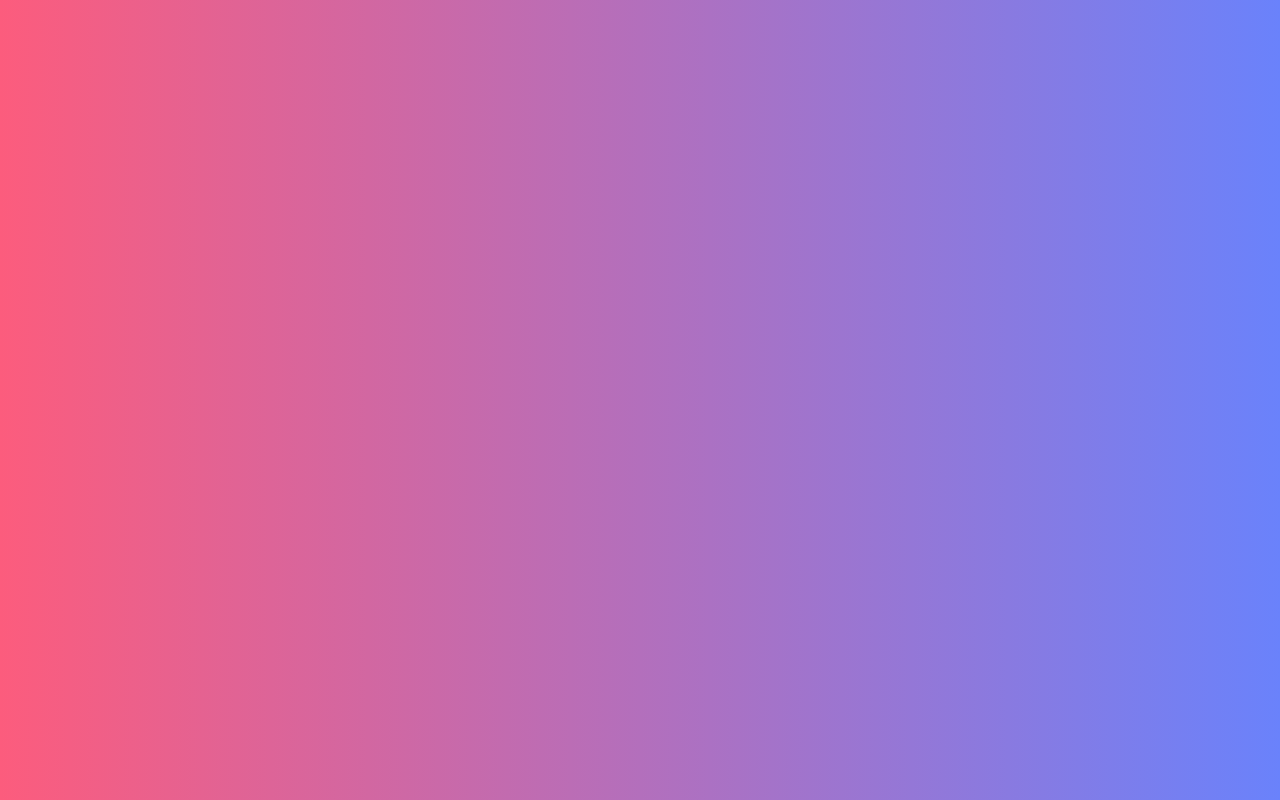
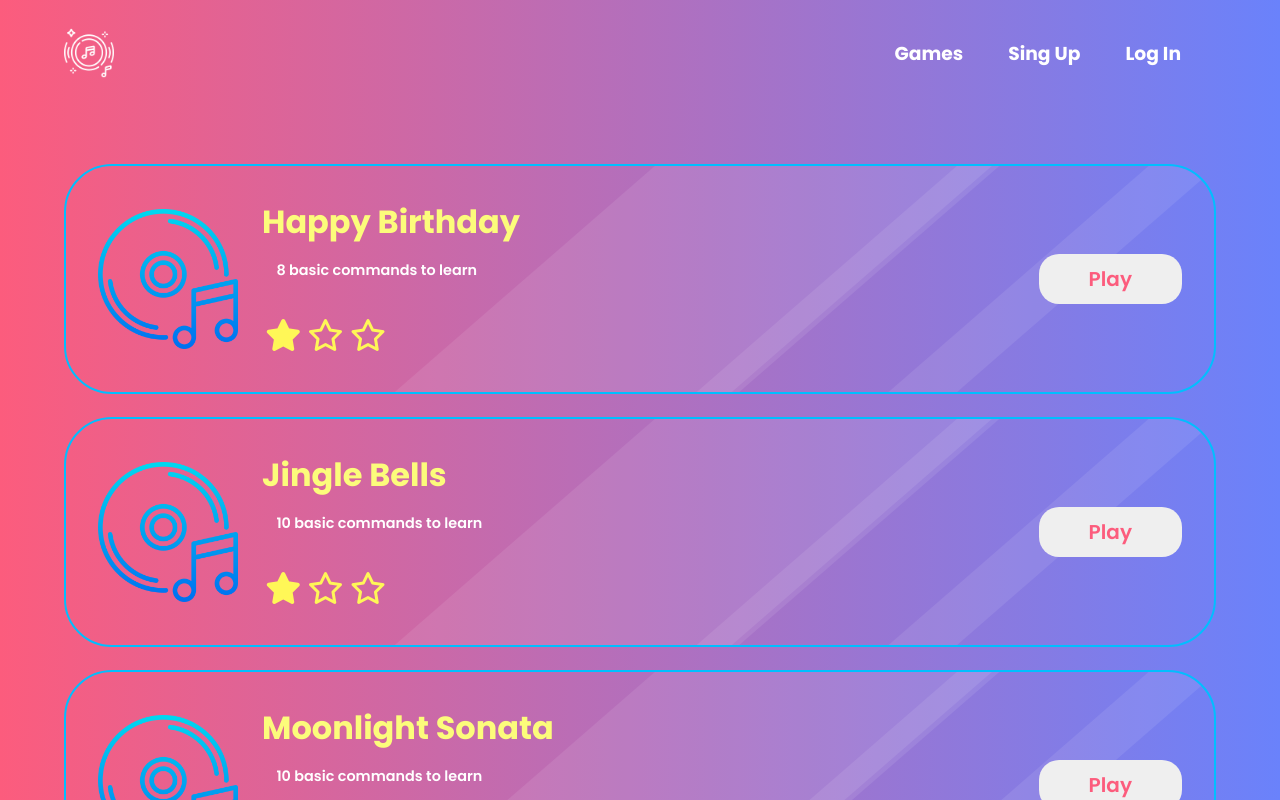
Before and after one commit to dilnazZhumabaikyzy/shortcut-piano, a React (Create React App) app: page /compositions/1 in a window 1280 px wide. Before the commit this address had no page. Shown: the top 800 px of the page. Built offline with nearby package versions, Linux system fonts and the light colour scheme; a web font is replaced by a local one; what js-confetti would draw is missing.

Commit message:
route upd 2

```diff
--- a/src/components/pages/compositions/index.jsx
+++ b/src/components/pages/compositions/index.jsx
@@ -2,11 +2,14 @@ import { useContext, useEffect, useState } from "react";
 import { Header } from "../../header"
 import logo from '../../../assets/images/disk.png';
 import logo2 from '../../../assets/images/diskLock.png';
-import { Link } from "react-router-dom";
+import { Link, useParams } from "react-router-dom";
 import { v4 as uuidv4 } from 'uuid';
 import { UserContext } from "../../../routing";
 
 export const Compositions = (props) => {
+  const {category} = useParams();
+  console.log(category);
+
   const {gameStatus, setSong} = useContext(UserContext);
   // console.log(gameStatus, ' is gameStatus');
 
@@ -18,13 +21,9 @@ export const Compositions = (props) => {
 
   useEffect(() => {
     window.scrollTo({top: 0, left: 0, behavior: 'smooth'});
-
-
-
-
   }, []);
 
-  if (gameStatus === "advanced") {
+  if (category === "advanced") {
     return (
       <>
         <Header>
--- a/src/routing/index.jsx
+++ b/src/routing/index.jsx
@@ -33,8 +33,7 @@ export const MyRoutes = () => {
           <Routes>
             <Route path='/' element={<App/>} />
             <Route path='/play' element={<Play song = {song}/>} />
-            <Route path='/compositions/basic' element={<Compositions myArray = {compositionProps} />} />
-            <Route path='/compositions/advanced' element={<Compositions myArray = {compositionProps} />} />
+            <Route path='/compositions/:category' element={<Compositions myArray = {compositionProps} />} />
             <Route path='/instruction' element={<Instruction currentCommands ={currentCommands}/>} />
           </Routes>
         </BrowserRouter>
```
